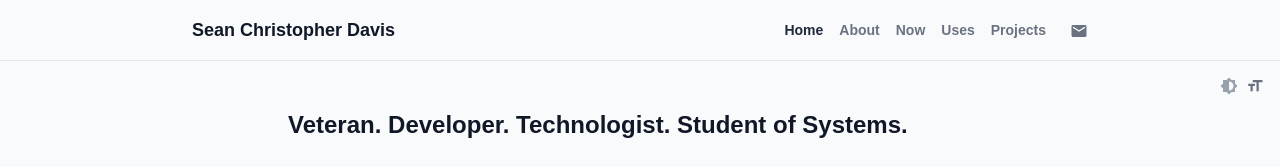
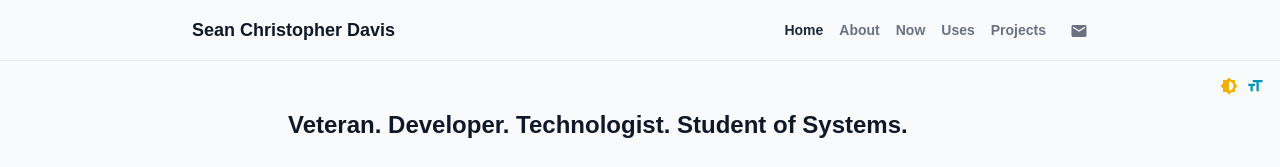
Before and after one commit to SeanChDavis/SeanChDavis, a React (Vite) app: page / in a window 1280 px wide. Shown: the top 167 px of the page. Built offline with nearby package versions, Linux system fonts and the light colour scheme; the HTML template or start-up script is replaced by a standard one.

Commit message:
add colors to accessibility toggles

```diff
--- a/src/components/ui/TextSizeToggle.jsx
+++ b/src/components/ui/TextSizeToggle.jsx
@@ -23,7 +23,7 @@ export default function TextSizeToggle() {
         <button onClick={toggleTextSize}>
             <MdFormatSize
                 title={"Toggle Text Size"}
-                className={`text-lg text-gray-500 dark:text-gray-400 cursor-pointer`}
+                className={`text-lg text-cyan-600 dark:text-violet-500 cursor-pointer`}
             />
         </button>
     );
--- a/src/components/ui/ThemeToggle.jsx
+++ b/src/components/ui/ThemeToggle.jsx
@@ -23,10 +23,10 @@ export default function ThemeToggle() {
     };
 
     const themeToggleColor = theme === "dark"
-        ? "text-gray-400"
+        ? "text-stone-600"
         : theme === "light"
-            ? "text-gray-500"
-            : "text-gray-400"
+            ? "text-yellow-500"
+            : "text-yellow-500"
 
     return (
         <button onClick={toggleTheme}>
```
